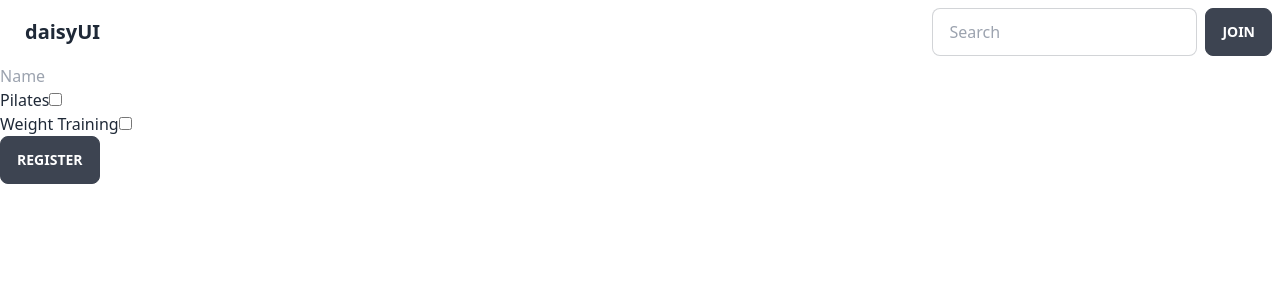
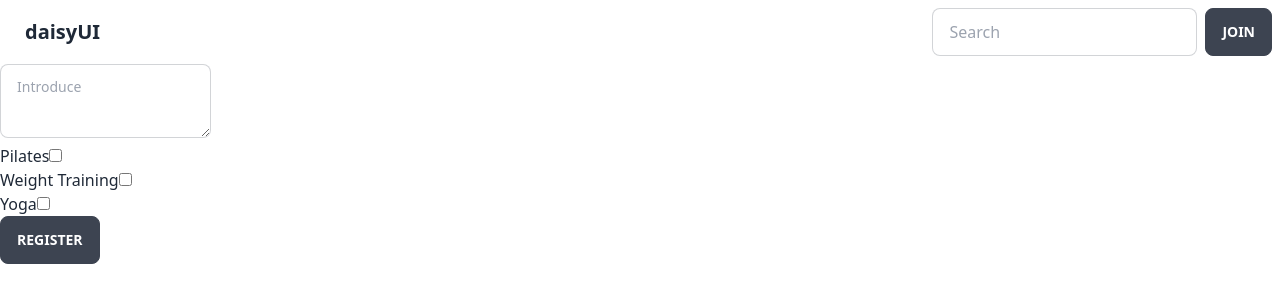
Before and after one commit to zerobase-frontend-team/WorkOut, a React (Vite) app: page /coach/registeration in a window 1280 px wide. Shown: the top 302 px of the page. Built offline with nearby package versions, Linux system fonts and the light colour scheme; no server answers.

Commit message:
강사 등록 구현

```diff
--- a/src/components/App.tsx
+++ b/src/components/App.tsx
@@ -1,32 +1,9 @@
 import AppRouter from './AppRouter';
 import './App.css';
-import { useEffect, useState } from 'react';
-import { authService } from '../fbase';
-import { RootState, useAppDispatch } from '../store';
-import { fetchCoaches } from '../store/Coaches';
-import { useSelector } from 'react-redux';
 
 import Header from './Header';
 
 function App() {
-  const dispatch = useAppDispatch();
-  const coachesList = useSelector(
-    (state: RootState) => state.coachesStore.coaches,
-  );
-
-  // useEffect(() => {
-  //   dispatch(fetchCoaches());
-
-  //   authService.onAuthStateChanged((user) => {
-  //     if (user) {
-  //       setIsLoggedIn(true);
-  //     } else {
-  //       setIsLoggedIn(false);
-  //     }
-  //     setInit(true);
-  //   });
-  // }, []);
-
   return (
     <>
       <Header />
--- /dev/null
+++ b/src/components/CoachList.tsx
@@ -0,0 +1,44 @@
+import { useEffect, useState } from 'react';
+import { RootState, useAppDispatch, useAppSelector } from '../store';
+import { fetchCoaches } from '../store/Coaches';
+
+const CoachList = () => {
+  const [loading, setLoading] = useState(true);
+  const dispatch = useAppDispatch();
+  const coachesList = useAppSelector(
+    (state: RootState) => state.coachesStore.coaches,
+  );
+
+  useEffect(() => {
+    dispatch(fetchCoaches());
+    setLoading(false);
+  }, []);
+
+  return (
+    <>
+      {loading ? (
+        <div>Loading...</div>
+      ) : (
+        <div>
+          {Object.values(coachesList).map((coach: any, idx) => (
+            <div className="card shadow-xl w-96" key={idx}>
+              <div className="card-body">
+                <div className="card-title">{coach.name}</div>
+                <div>{coach.introduce}</div>
+                <ul>
+                  {coach.genre.map((g: string, idx: number) => (
+                    <li key={idx} className="badge">
+                      {g}
+                    </li>
+                  ))}
+                </ul>
+              </div>
+            </div>
+          ))}
+        </div>
+      )}
+    </>
+  );
+};
+
+export default CoachList;
--- a/src/components/Header.tsx
+++ b/src/components/Header.tsx
@@ -1,30 +1,35 @@
 import { FunctionComponent, useEffect, useState } from 'react';
-import { useSelector } from 'react-redux';
 import { Link, useNavigate } from 'react-router-dom';
 import { authService } from '../fbase';
-import { RootState, useAppDispatch } from '../store';
+import { RootState, useAppDispatch, useAppSelector } from '../store';
 import { userActions } from '../store/User';
 
 const Header: FunctionComponent = () => {
   const navigate = useNavigate();
   const [isLoggedIn, setIsLoggedIn] = useState(false);
-  const userObj = useSelector((state: RootState) => state.userStore.userObj);
+  const userObj = useAppSelector((state: RootState) => state.userStore.userObj);
 
   const dispatch = useAppDispatch();
 
   useEffect(() => {
     authService.onAuthStateChanged((user) => {
+      let userData;
       if (user) {
-        const userData = {
+        userData = {
           uid: user.uid,
           email: user.email,
           displayName: user.displayName,
         };
-        dispatch(userActions.setUserObj(userData));
         setIsLoggedIn(true);
       } else {
+        userData = {
+          uid: '',
+          email: '',
+          displayName: '',
+        };
         setIsLoggedIn(false);
       }
+      dispatch(userActions.setUserObj(userData));
     });
   }, []);
 
--- a/src/routes/Auth.tsx
+++ b/src/routes/Auth.tsx
@@ -93,7 +93,7 @@ function Auth() {
               />
             </label>
             <input
-              className="btn"
+              className="btn w-80"
               type="submit"
               value="Create Account"
               disabled={loading}
@@ -127,7 +127,7 @@ function Auth() {
               />
             </label>
             <input
-              className="btn"
+              className="btn w-80"
               type="submit"
               value="Login"
               disabled={loading}
--- a/src/routes/Home.tsx
+++ b/src/routes/Home.tsx
@@ -1,13 +1,38 @@
-import React from 'react';
+import { useEffect, useState } from 'react';
 import { Link } from 'react-router-dom';
-import Auth from './Auth';
+import CoachList from '../components/CoachList';
+import { RootState, useAppDispatch, useAppSelector } from '../store';
+import { userActions } from '../store/User';
 
 function Home() {
+  const [userIsCoach, setUserIsCoach] = useState(false);
+
+  const coachIdList = useAppSelector(
+    (state: RootState) => state.coachesStore.coachIdList,
+  );
+  const userId = useAppSelector(
+    (state: RootState) => state.userStore.userObj.id,
+  );
+  const userObj = useAppSelector((state: RootState) => state.userStore.userObj);
+
+  useEffect(() => {
+    checkUserIsCoach();
+  }, [userObj]);
+
+  const checkUserIsCoach = () => {
+    const idx = coachIdList.findIndex((coachId: string) => coachId === userId);
+    setUserIsCoach(idx !== -1);
+  };
+
   return (
     <>
-      <Link className="btn" to="/coach/registeration">
-        Register Coach
-      </Link>
+      {!userIsCoach && (
+        <Link className="btn" to="/coach/registeration">
+          Register Coach
+        </Link>
+      )}
+
+      <CoachList />
     </>
   );
 }
--- a/src/routes/RegisterCoach.tsx
+++ b/src/routes/RegisterCoach.tsx
@@ -2,16 +2,14 @@ import React, { useState } from 'react';
 import { dbService, authService } from '../fbase';
 import { collection, addDoc } from 'firebase/firestore';
 import { useNavigate } from 'react-router-dom';
+import { RootState, useAppDispatch, useAppSelector } from '../store';
 
 function RegisterCoach() {
   const navigate = useNavigate();
-  const [nameInput, setNameInput] = useState('');
+  const [introduce, setIntroduce] = useState('');
   const selectedGenres: string[] = [];
-  const genres = ['Pilates', 'Weight Training'];
-
-  const handleChange = (event: React.ChangeEvent<HTMLInputElement>) => {
-    setNameInput(event.target.value);
-  };
+  const genres = ['Pilates', 'Weight Training', 'Yoga'];
+  const userObj = useAppSelector((state: RootState) => state.userStore.userObj);
 
   const checkGenre = (event: React.ChangeEvent<HTMLInputElement>) => {
     const {
@@ -25,13 +23,22 @@ function RegisterCoach() {
     }
   };
 
+  const handleIntroduce = (event: any) => {
+    const {
+      target: { value },
+    } = event;
+    setIntroduce(value);
+  };
+
   const handleSubmit = async (event: React.FormEvent<HTMLFormElement>) => {
     event.preventDefault();
     try {
       await addDoc(collection(dbService, 'coaches'), {
-        name: nameInput,
+        introduce: introduce,
         email: authService.currentUser?.email,
         genre: selectedGenres,
+        id: userObj.id,
+        name: userObj.displayName,
       });
       navigate('/');
     } catch (err) {
@@ -41,12 +48,11 @@ function RegisterCoach() {
 
   return (
     <form onSubmit={handleSubmit}>
-      <input
-        type="text"
-        placeholder="Name"
-        required
-        value={nameInput}
-        onChange={handleChange}
+      <textarea
+        name="introduce"
+        placeholder="Introduce"
+        className="textarea textarea-bordered"
+        onInput={handleIntroduce}
       />
       <ul>
         {genres.map((genre, idx) => (
--- a/src/store/Coaches.ts
+++ b/src/store/Coaches.ts
@@ -17,11 +17,13 @@ const coachesSlice = createSlice({
   name: 'coaches',
   initialState: {
     coaches: {} as CoachState,
+    coachIdList: [] as string[],
   },
   reducers: {},
   extraReducers: (builder) => {
     builder.addCase(fetchCoaches.fulfilled, (state, action) => {
       state.coaches = action.payload.coachInfo;
+      state.coachIdList = action.payload.coachIdList;
     });
   },
 });
@@ -31,11 +33,13 @@ export const fetchCoaches = createAsyncThunk(
   async () => {
     const coaches = await getDocs(collection(dbService, 'coaches'));
     const coachInfo = {} as any;
+    const coachIdList: string[] = [];
     coaches.forEach((coach) => {
       const id: string = coach.id;
       coachInfo[id] = coach.data();
+      coachIdList.push(coach.data().id);
     });
-    return { coachInfo };
+    return { coachInfo, coachIdList };
   },
 );
 
```
